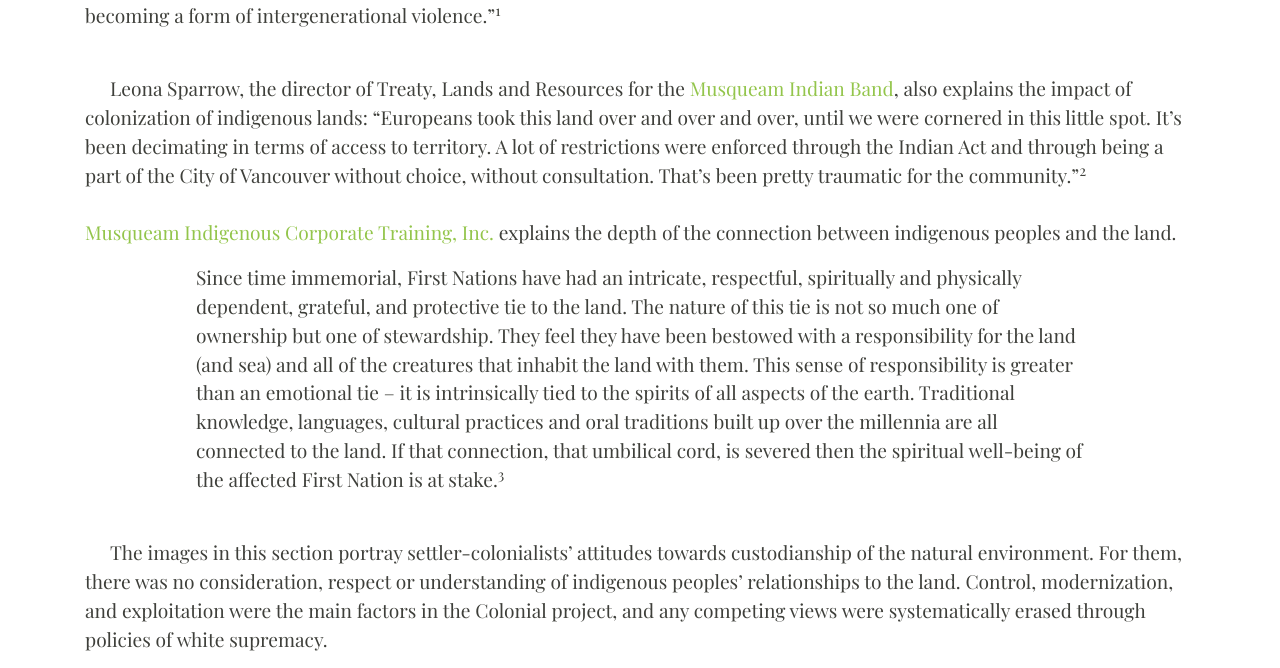
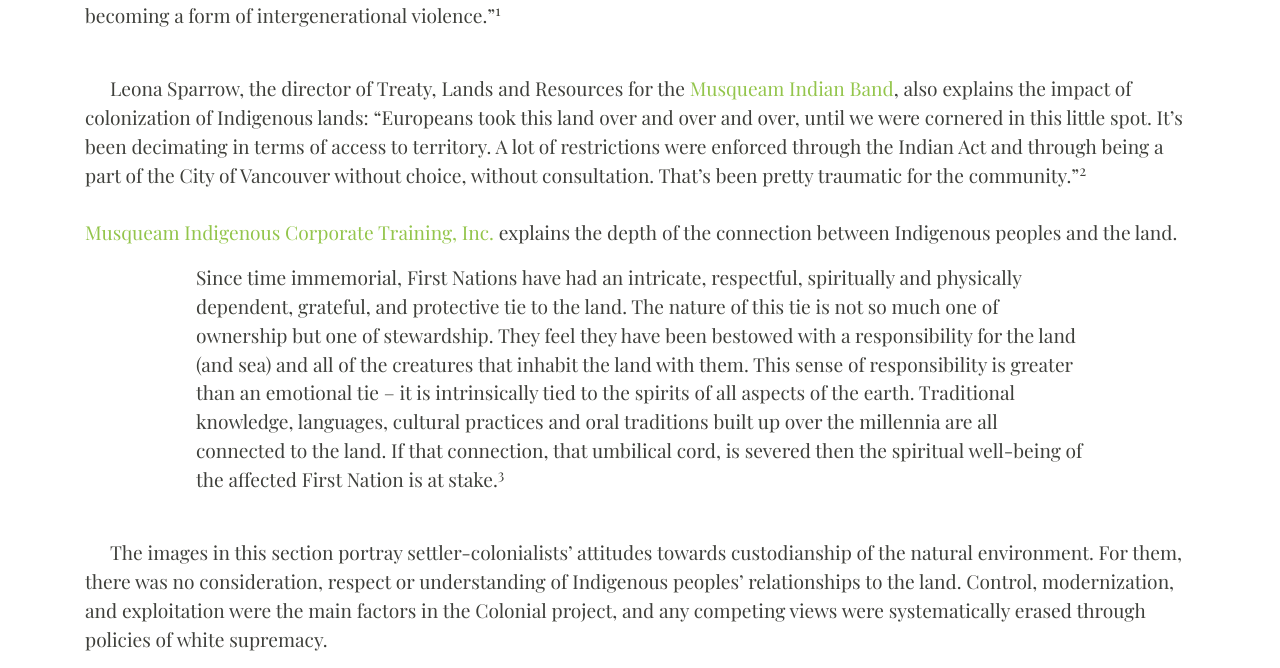
Before and after one commit to ashlynnprasad/langmann-2021, a Jekyll site: the page built from pages/environmentalimpact.md, in a window 1280 px wide and 1400 px high. Shown: the part 664-1332 px from the top of the window. Built offline with Jekyll 4.4.1, drawn with Linux system fonts in a browser that asks for light colours; nearby versions of some CDN libraries; grey boxes are pictures that could not be loaded.

Commit message:
changed indigenous to uppercase

```diff
--- a/pages/environmentalimpact.md
+++ b/pages/environmentalimpact.md
@@ -12,10 +12,10 @@
 
 <p style="text-indent: 25px;">The prevailing attitude of colonial-settlers around the turn of the twentieth century saw urban development and the taming of nature as the unquestioned goals of a progressive, modern society. This ethos both fueled and justified their moves towards logging and mass deforestation, as well as factory development that resulted in air and water pollution. Max Liboiron, a Métis/Michif leader in anticolonial research methods, discusses how settlers’ lack of responsible custodianship of the land is inextricably tied to the treatment of the peoples indigenous to those lands. “Canada’s extraction economy” they say, “from fur to fossil fuels – has been at the forefront of Canadian disruptions to Indigenous Land and self-determination. The pollution from extraction, as well as from refining, manufacturing, and other industries, is often concentrated in Indigenous communities, becoming a form of intergenerational violence.”<sup>1</sup><br><br>
 
-<p style="text-indent: 25px;">Leona Sparrow, the director of Treaty, Lands and Resources for the <a href="https://www.musqueam.bc.ca/">Musqueam Indian Band</a>, also explains the impact of colonization of indigenous lands: “Europeans took this land over and over and over, until we were cornered in this little spot. It’s been decimating in terms of access to territory. A lot of restrictions were enforced through the Indian Act and through being a part of the City of Vancouver without choice, without consultation. That’s been pretty traumatic for the community.”<sup>2</sup><br><br>
-<a href="https://www.ictinc.ca/blog/first-nation-relationship-to-the-land">Musqueam Indigenous Corporate Training, Inc.</a> explains the depth of the connection between indigenous peoples and the land.<br>
+<p style="text-indent: 25px;">Leona Sparrow, the director of Treaty, Lands and Resources for the <a href="https://www.musqueam.bc.ca/">Musqueam Indian Band</a>, also explains the impact of colonization of Indigenous lands: “Europeans took this land over and over and over, until we were cornered in this little spot. It’s been decimating in terms of access to territory. A lot of restrictions were enforced through the Indian Act and through being a part of the City of Vancouver without choice, without consultation. That’s been pretty traumatic for the community.”<sup>2</sup><br><br>
+<a href="https://www.ictinc.ca/blog/first-nation-relationship-to-the-land">Musqueam Indigenous Corporate Training, Inc.</a> explains the depth of the connection between Indigenous peoples and the land.<br>
 <p style="margin-left:10%; margin-right:10%;">Since time immemorial, First Nations have had an intricate, respectful, spiritually and physically dependent, grateful, and protective tie to the land. The nature of this tie is not so much one of ownership but one of stewardship. They feel they have been bestowed with a responsibility for the land (and sea) and all of the creatures that inhabit the land with them. This sense of responsibility is greater than an emotional tie – it is intrinsically tied to the spirits of all aspects of the earth. Traditional knowledge, languages, cultural practices and oral traditions built up over the millennia are all connected to the land. If that connection, that umbilical cord, is severed then the spiritual well-being of the affected First Nation is at stake.<sup>3</sup></p><br>
-<p style="text-indent: 25px;">The images in this section portray settler-colonialists’ attitudes towards custodianship of the natural environment. For them, there was no consideration, respect or understanding of indigenous peoples’ relationships to the land. Control, modernization, and exploitation were the main factors in the Colonial project, and any competing views were systematically erased through policies of white supremacy.<br>
+<p style="text-indent: 25px;">The images in this section portray settler-colonialists’ attitudes towards custodianship of the natural environment. For them, there was no consideration, respect or understanding of Indigenous peoples’ relationships to the land. Control, modernization, and exploitation were the main factors in the Colonial project, and any competing views were systematically erased through policies of white supremacy.<br>
 
 <div class="container">
   <div class="row">
```
